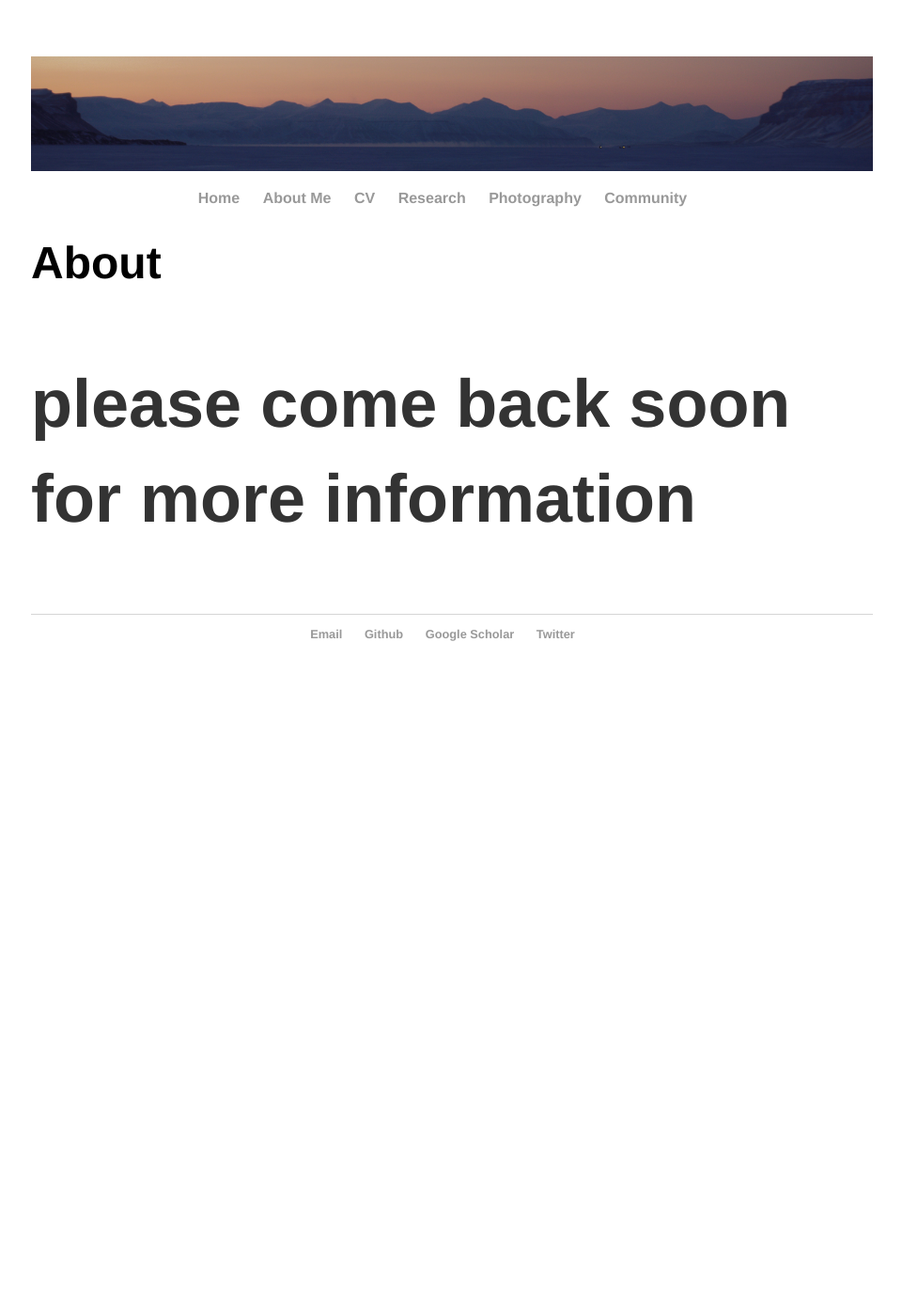
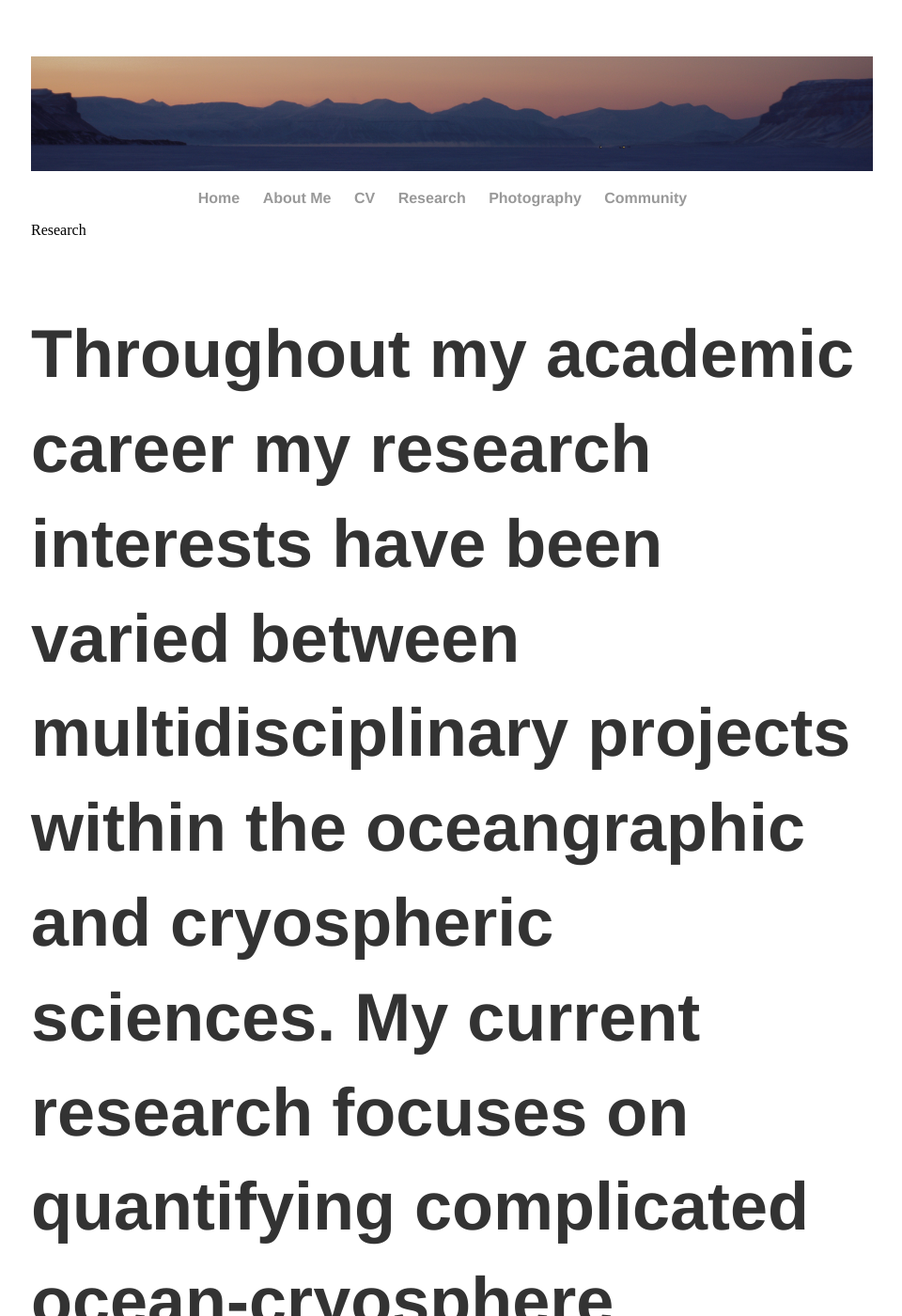
Before and after one commit to Cbarnett207/CBarnett207.github.io, a Jekyll site: the page built from research/index.html, in a window 1280 px wide and 1400 px high. Shown: the whole window at 94% size, without its empty margins (159-1119 px from the left). Built offline with Jekyll 4.4.1, drawn with Linux system fonts in a browser that asks for light colours; some of the changed text lies outside the part shown.

Commit message:
update index.html
update blurb of research

```diff
--- a/research/index.html
+++ b/research/index.html
@@ -3,6 +3,9 @@ layout: default
 title: Cody Barnett, M.S. | Research
 ---
 <div class="blurb">
-  <h1>About<h1>
-    <p>please come back soon for more information </p>
+  <div aling="center"<h1>Research<h1>
+    <p>Throughout my academic career my research interests have been varied between multidisciplinary projects within the oceangraphic
+      and cryospheric sciences. My current research focuses on quantifying complicated ocean-cryosphere interactions through observational
+      remote sensing techniques. Using NASA Operation IceBridge (OIB) radar depth sounder imagery, I compute submarine melt rates for ice
+      shelves throughout northern Greenland. </p>
     </div><!-- /.blurb -->
```
